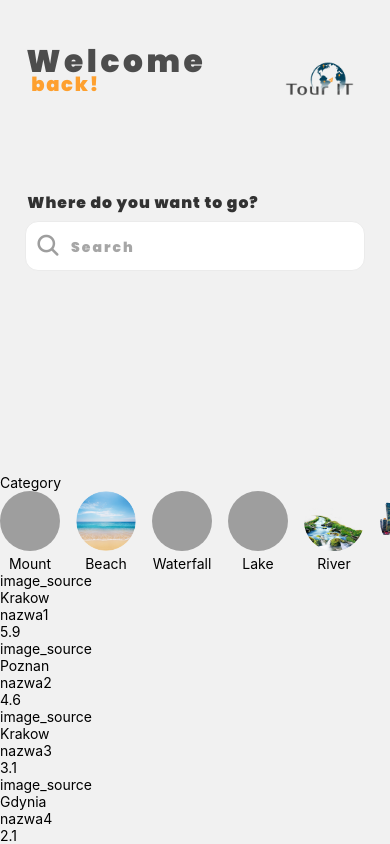
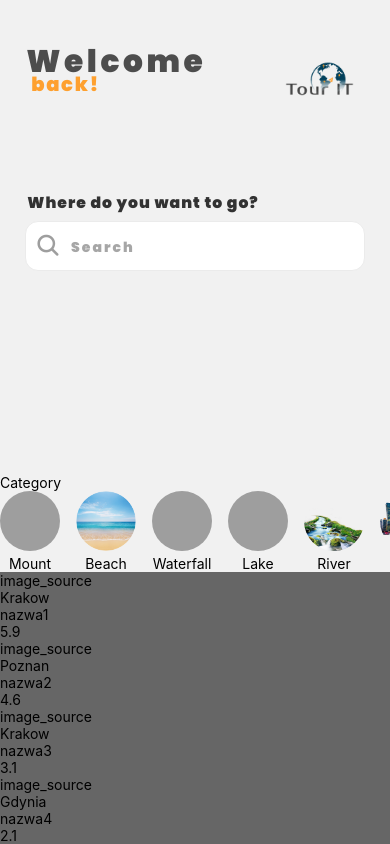
Before and after one commit to kubakrakowiak/TourItFront, a React Native app: screen / in a window 390 px wide. Built offline with nearby package versions, Linux system fonts and the light colour scheme; grey boxes are pictures that could not be loaded.

Commit message:
outer card added

```diff
--- a/components/ui/LocationCard.js
+++ b/components/ui/LocationCard.js
@@ -1,5 +1,6 @@
 import { Pressable, StyleSheet, Text, View } from "react-native";
 import { Colors } from "../../constans/styles.js";
+import OuterCardLayout from "./OuterCardLayout";
 
 function LocationCard({ onPress, location}) {
     return (
@@ -9,12 +10,12 @@ function LocationCard({ onPress, location}) {
             ]}
             onPress={onPress}
         >
-            <View>
+            <OuterCardLayout>
                 <Text>{location.image}</Text>
                 <Text>{location.city}</Text>
                 <Text>{location.name}</Text>
                 <Text>{location.rating}</Text>
-            </View>
+            </OuterCardLayout>
         </Pressable>
     );
 }
--- /dev/null
+++ b/components/ui/OuterCardLayout.js
@@ -0,0 +1,20 @@
+import { StyleSheet, View } from "react-native";
+import { Colors } from "../../constans/styles.js";
+
+function OuterCardLayout({ children }) {
+    return (
+        <View
+            style={styles.outerCardContainer}
+        >
+            {children}
+        </View>
+    );
+}
+
+export default OuterCardLayout;
+
+const styles = StyleSheet.create({
+    outerCardContainer: {
+        backgroundColor: "#666"
+    },
+});
```
